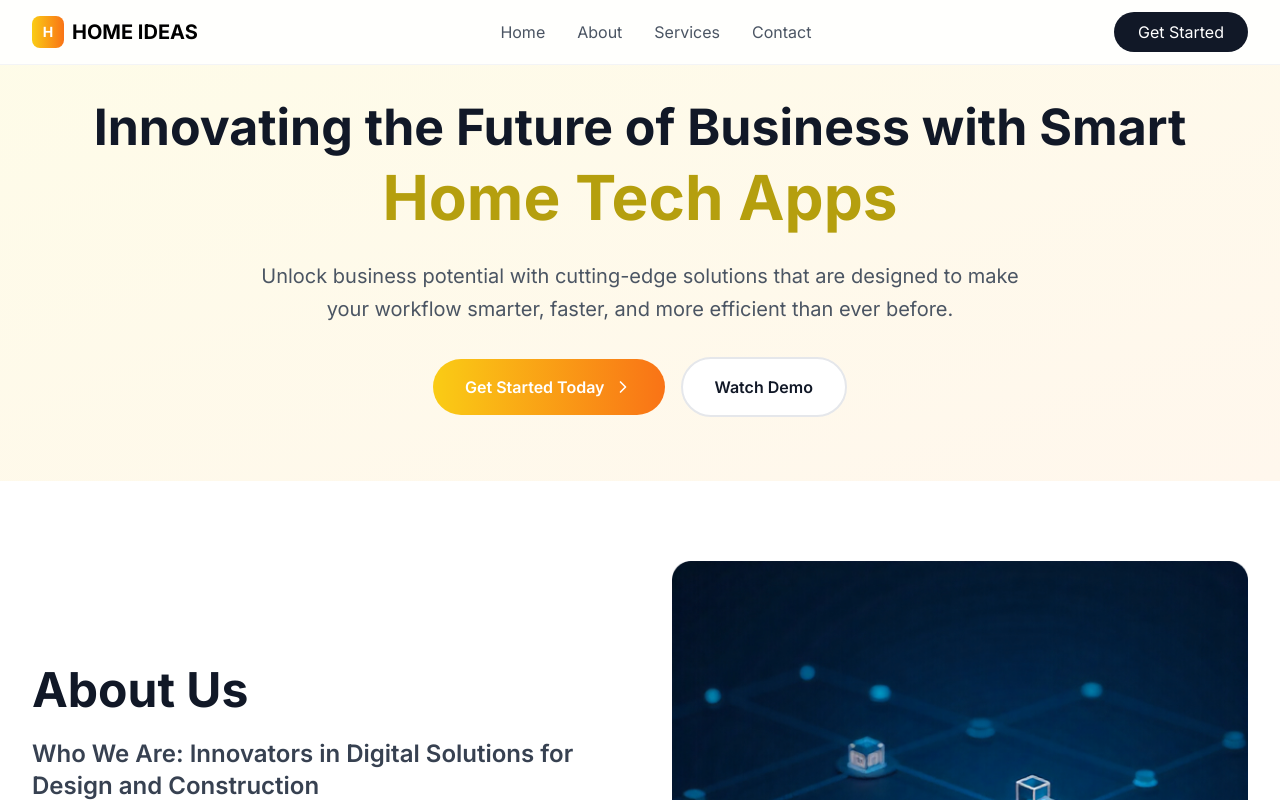
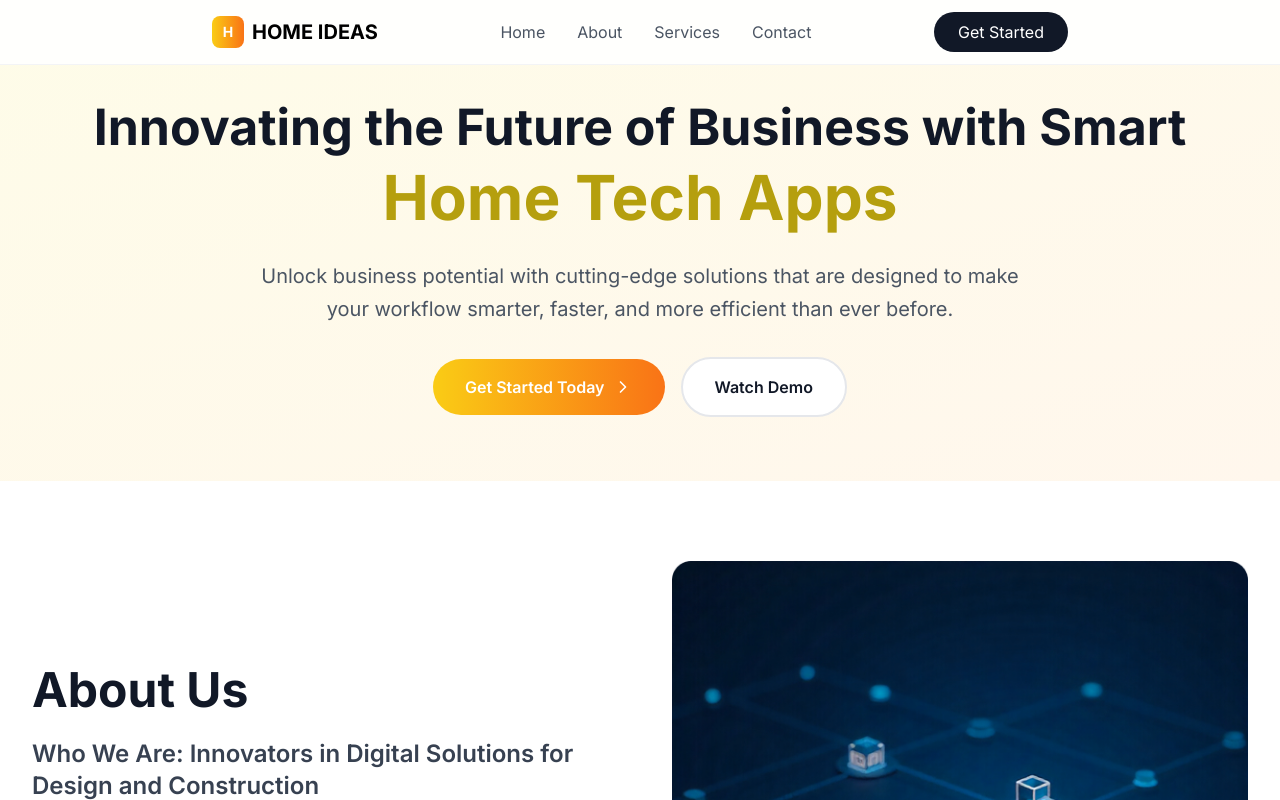
Before and after one commit to Sanjayuiux/homeideas, a Next.js app: page / in a window 1280 px wide. Shown: the top 800 px of the page. Built offline with nearby package versions, Linux system fonts and the light colour scheme.

Commit message:
update padding for nav bar

```diff
--- a/src/app/page.tsx
+++ b/src/app/page.tsx
@@ -21,7 +21,9 @@ export default function HomePage() {
 
       <div className="min-h-screen bg-white font-[!Manrope] overflow-x-hidden">
         {/* Navigation */}
-        <nav className={`fixed top-0 w-full bg-white/90 backdrop-blur-md z-50 border-b border-gray-100 transition-all duration-700 ${isVisible ? 'translate-y-0 opacity-100' : '-translate-y-full opacity-0'}`}>
+        <nav className={`fixed top-0 w-full bg-white/90 backdrop-blur-md z-50 border-b
+           border-gray-100 transition-all duration-700 px-[180px]
+           ${isVisible ? 'translate-y-0 opacity-100' : '-translate-y-full opacity-0'}`}>
           <div className="max-w-7xl mx-auto px-4 sm:px-6 lg:px-8">
             <div className="flex justify-between items-center h-16">
               <div className="flex items-center space-x-2">
```
